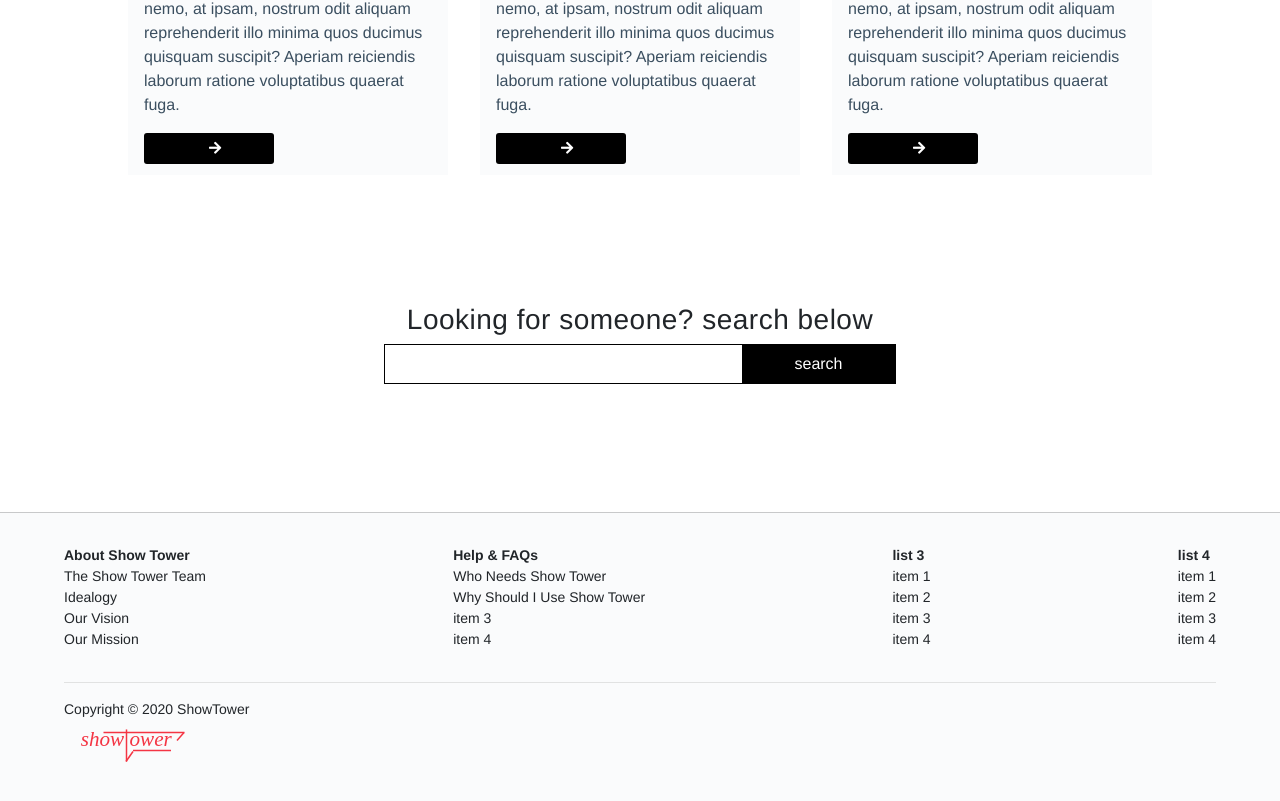
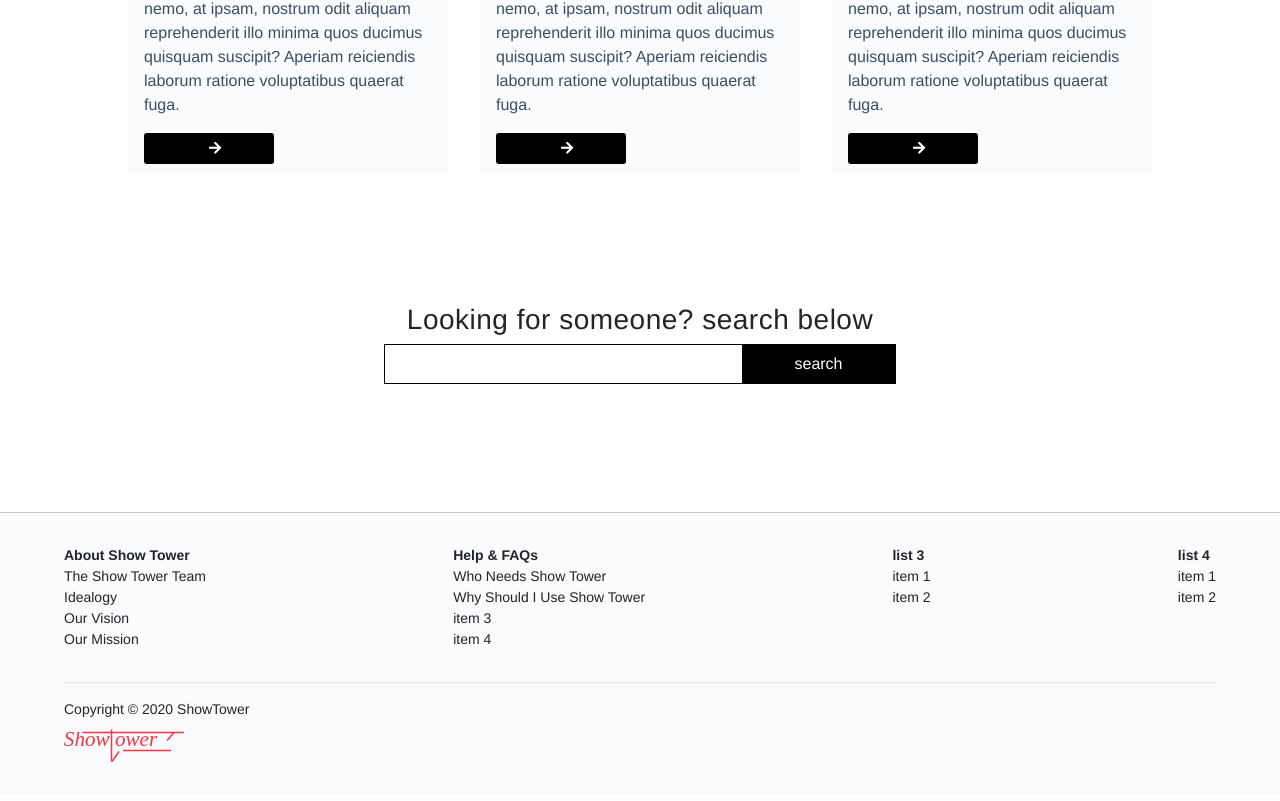
Before and after one commit to chingsley/kc-portfolio-frontend, a React (Create React App) app: page / in a window 1280 px wide. Shown: the part 999-1800 px from the top of the page. Built offline with nearby package versions, Linux system fonts and the light colour scheme.

Commit message:
implement mobile view for footer

```diff
--- a/src/components/Footer.js
+++ b/src/components/Footer.js
@@ -21,9 +21,15 @@ const FooterRegion = styled.div`
         padding-left: 0;
       }
     }
+  }
+  @media only screen and (max-width: 760px) {
+    .footer {
+      padding: 2rem 1rem;
+      text-align: center;
 
-    &__lower-part {
-      // border: 1px solid red;
+      &__upper-part {
+        display: block;
+      }
     }
   }
 `;
@@ -61,21 +67,17 @@ const Footer = () => {
             <strong className="footer-upper__part__list__header">list 3</strong>
             <li className="footer__upper-part__list__item">item 1</li>
             <li className="footer__upper-part__list__item">item 2</li>
-            <li className="footer__upper-part__list__item">item 3</li>
-            <li className="footer__upper-part__list__item">item 4</li>
           </ul>
           <ul className="footer__upper-part__list">
             <strong className="footer-upper__part__list__header">list 4</strong>
             <li className="footer__upper-part__list__item">item 1</li>
             <li className="footer__upper-part__list__item">item 2</li>
-            <li className="footer__upper-part__list__item">item 3</li>
-            <li className="footer__upper-part__list__item">item 4</li>
           </ul>
         </div>
         <hr />
         <div className="footer__lower-part">
           Copyright © 2020 ShowTower
-          <LogoV2 style={{ display: 'block' }} />
+          <LogoV2 display="block" mobileMargin="0 auto" />
         </div>
       </div>
     </FooterRegion>
--- a/src/components/LogoV2.js
+++ b/src/components/LogoV2.js
@@ -1,16 +1,30 @@
 import React from 'react';
+import styled, { css } from 'styled-components';
 import { string } from 'prop-types';
 import { withRouter } from 'react-router-dom';
 
+const LogoDiv = styled.div`
+  ${(props) => css`
+    // border: 1px solid blue;
+    width: 120px;
+    display: ${props.display};
+    margin: ${props.margin};
+
+    @media only screen and (max-width: 760px) {
+      margin: ${props.mobileMargin};
+    }
+  `}
+`;
 const LogoV2 = (props) => (
+  <LogoDiv {...props}>
     <svg
-    width="125"
-    height="50"
+      width="120"
+      height="42"
       xmlns="http://www.w3.org/2000/svg"
       onClick={() => props.history.push('/')}
       style={{
         cursor: 'pointer',
-      ...props.style,
+        // ...props.style,
       }}
     >
       <g>
@@ -31,7 +45,7 @@ const LogoV2 = (props) => (
           strokeWidth="0"
           strokeOpacity="null"
           fillOpacity="null"
-        x="18.72781"
+          x="2.72781"
           y="26"
           id="svg_1"
           fontSize="20"
@@ -43,16 +57,16 @@ const LogoV2 = (props) => (
           stroke={props.color}
           fontWeight="normal"
         >
-        show ower
+          Show ower
         </text>
         <line
           fill="none"
           strokeWidth="1.5"
           strokeOpacity="null"
           fillOpacity="null"
-        x1="62.5"
+          x1="47.5"
           y1="41.45313"
-        x2="62.5"
+          x2="47.5"
           y2="9.45313"
           id="svg_2"
           strokeLinejoin="null"
@@ -64,7 +78,7 @@ const LogoV2 = (props) => (
           strokeWidth="1.5"
           strokeOpacity="null"
           fillOpacity="null"
-        x1="39.5"
+          x1="18.5"
           y1="12.45313"
           x2="120.5"
           y2="12.45313"
@@ -72,6 +86,7 @@ const LogoV2 = (props) => (
           strokeLinejoin="null"
           strokeLinecap="null"
           stroke={props.color}
+          className="upper-horizontal-stroke"
         />
         <path
           fill="none"
@@ -89,13 +104,14 @@ const LogoV2 = (props) => (
           strokeWidth="1.5"
           strokeOpacity="null"
           fillOpacity="null"
-        x1="62"
+          x1="48"
           y1="41.45313"
-        x2="69"
+          x2="55"
           y2="31.45313"
           id="svg_14"
           strokeLinejoin="null"
           strokeLinecap="null"
+          className="tail-v-section"
         />
         <line
           fill="none"
@@ -103,20 +119,21 @@ const LogoV2 = (props) => (
           strokeWidth="1.5"
           strokeOpacity="null"
           fillOpacity="null"
-        x1="113"
+          x1="103"
           y1="20.45313"
-        x2="120"
+          x2="110"
           y2="12.45313"
           id="svg_5"
           strokeLinejoin="null"
           strokeLinecap="null"
+          className="top-right-section"
         />
         <line
           fill="none"
           strokeWidth="1.5"
           strokeOpacity="null"
           fillOpacity="null"
-        x1="69"
+          x1="59"
           y1="30.45313"
           x2="107"
           y2="30.45313"
@@ -124,17 +141,23 @@ const LogoV2 = (props) => (
           strokeLinejoin="null"
           strokeLinecap="null"
           stroke={props.color}
+          className="lower-horizontal-stroke"
         />
       </g>
     </svg>
+  </LogoDiv>
 );
 
 LogoV2.propTypes = {
   color: string,
+  display: string,
+  margin: string,
 };
 
 LogoV2.defaultProps = {
   color: '#f43544',
+  display: 'inline-block',
+  margin: '0',
 };
 
 export default withRouter(LogoV2);
```
Lines whose indentation alone changed are shown as unchanged.
